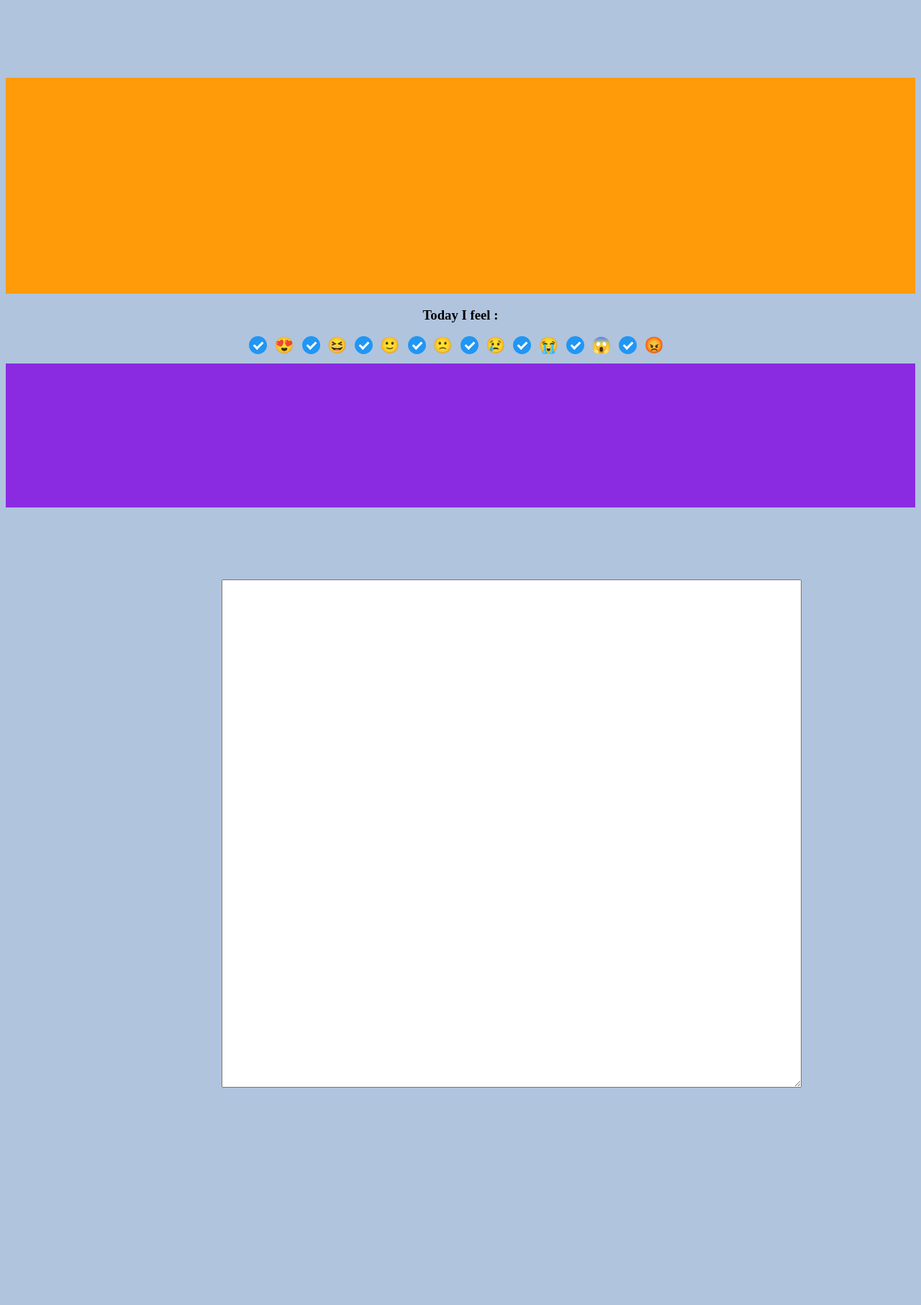
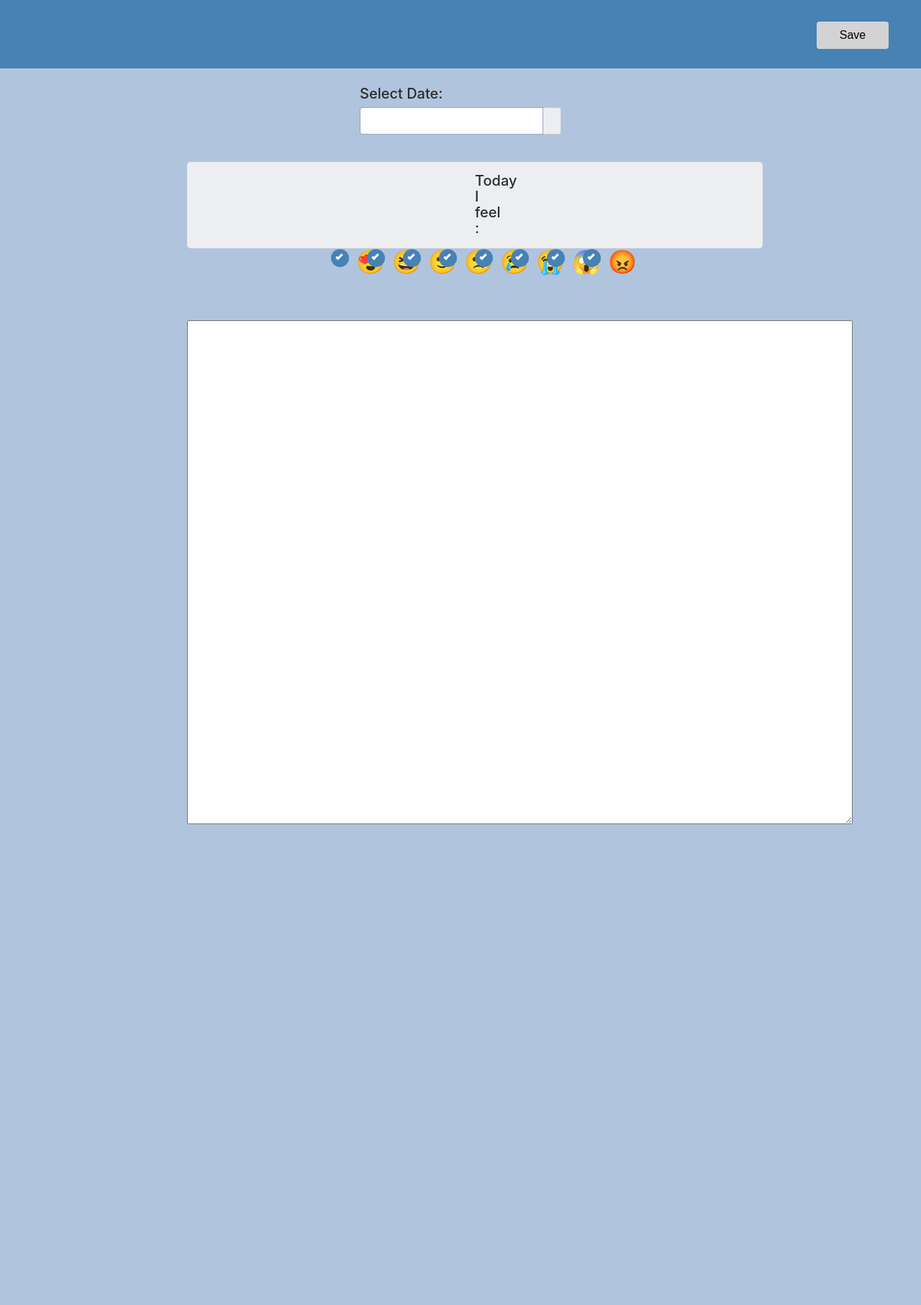
Before and after one commit to jinsunwoo/personal-space, a Flask app: page /write in a window 1280 px wide. Shown: the whole page at 72% size. After the commit the page ends 1145 px from the top, so only its background shows below. Run offline with Flask 2, Linux system fonts and the light colour scheme; some libraries are stand-ins or nearby versions.

Commit message:
Fixed emoji field and resized heatmap.

```diff
--- a/templates/write.html
+++ b/templates/write.html
@@ -3,7 +3,53 @@
     <head>
         <meta charset="UTF-8">
         <title>Title</title>
+        <!-- script for datepicker -->
+        <!-- 아래 네개 가져와야 함, datepicker-->
+        <link href="https://cdnjs.cloudflare.com/ajax/libs/bootstrap-datepicker/1.9.0/css/bootstrap-datepicker.min.css"
+              rel="stylesheet"/>
+        <link href="https://cdnjs.cloudflare.com/ajax/libs/twitter-bootstrap/4.0.0-alpha.6/css/bootstrap.min.css"
+              rel="stylesheet"/>
+        <script src="https://cdnjs.cloudflare.com/ajax/libs/jquery/3.1.1/jquery.min.js"></script>
+        <script src="https://cdnjs.cloudflare.com/ajax/libs/bootstrap-datepicker/1.9.0/js/bootstrap-datepicker.min.js"></script>
+        <script>
+            $(function () {
+                $('.datepicker').datepicker();
+
+            });
+
+        </script>
         <style>
+            .login_btn {
+                color: black;
+                background-color: lightgray;
+                width: 100px;
+                margin-top: 30px;
+                margin-right: 45px;
+            }
+
+            .login_btn:hover {
+                color: black;
+                background-color: white;
+            }
+
+            .image_btn {
+                color: black;
+                background-color: lightgray;
+                width: 100px;
+                margin-right: 1080px;
+                margin-top: 30px;
+
+            }
+
+            .image_btn:hover {
+                color: black;
+                background-color: white;
+            }
+
+            textarea {
+                font-size: 20px;
+            }
+
             html, body {
                 background-color: lightsteelblue;
             }
@@ -38,7 +84,7 @@
                 left: 0;
                 height: 25px;
                 width: 25px;
-                background-color: #eee;
+                background-color: white;
 
                 border-radius: 15px;
             }
@@ -50,7 +96,7 @@
 
             /* When the checkbox is checked, add a blue background */
             .container input:checked ~ .checkmark {
-                background-color: #2196F3;
+                background-color: steelblue;
             }
 
             /* Create the checkmark/indicator (hidden when not checked) */
@@ -81,90 +127,137 @@
             .emoji-today {
                 display: flex;
                 justify-content: center;
+                padding-top: 10px;
 
             }
 
             .emoji-field {
                 text-align: center;
+                padding: 0px 400px;
+                height: 120px;
+                margin: 0px 260px;
+                padding-top: 15px;
+
             }
 
             .datepicker-field {
-                background-color: #ff9b08;
-                height: 300px;
+                height: 130px;
+                padding: 0px 500px;
             }
 
             .empty-field {
-                height: 100px;
+                height: 95px;
+                background-color: steelblue;
             }
 
             .photo-field {
-                background-color: blueviolet;
-                height: 200px;
+                height: 450px;
+                padding-left: 450px;
             }
 
             .word-field {
                 height: 900px;
+                padding-top: 100px;
+                padding-left: 260px;
+
             }
 
-            .footer-field {
-                background-color: khaki;
-                height: 200px;
+
+            .diary-text {
+                width: 925px;
+                height: 700px;
+                padding: 10px;
             }
-            textarea {
-                width: 800px;
-                height: 700px;
-                margin-top: 100px;
-                margin-left: 300px;
+
+            {#style for datepicker#}
+            label {
+                margin-left: 20px;
+            }
+
+            #datepicker {
+                width: 180px;
+                margin: 0 20px 20px 20px;
+            }
+
+            #datepicker > span:hover {
+                cursor: pointer;
             }
         </style>
+
     </head>
     <body>
         <div class="empty-field">
+            <form>
+                <input type="submit" value="Save" formaction="#" class="btn float-right login_btn">
+            </form>
         </div>
         <div class="datepicker-field">
+            <br>
+            <h5>Select Date: </h5>
+            <div class="input-group date" data-provide="datepicker">
+                <input type="text" class="form-control">
+                <div class="input-group-addon">
+                    <span class="glyphicon glyphicon-th"></span>
+                </div>
+            </div>
         </div>
-        <div class="emoji-field">
-            <h3> Today I feel :</h3>
+        <div class="emoji-field jumbotron">
+            <h5> Today I feel :</h5>
             <div class="emoji-today">
-                <label class="container">😍&nbsp;&nbsp;
+                <label class="container"><h2>😍&nbsp;</h2>&nbsp;
                     <input type="checkbox" checked="checked">
                     <span class="checkmark"></span>
                 </label>
-                <label class="container">😆&nbsp;&nbsp;
+                <label class="container"><h2>😆&nbsp;</h2>&nbsp;
                     <input type="checkbox" checked="checked">
                     <span class="checkmark"></span>
                 </label>
-                <label class="container">🙂&nbsp;&nbsp;
+                <label class="container"><h2>🙂&nbsp;</h2>
                     <input type="checkbox" checked="checked">
                     <span class="checkmark"></span>
                 </label>
-                <label class="container">🙁&nbsp;&nbsp;
+                <label class="container"><h2>🙁&nbsp;</h2>&nbsp;
                     <input type="checkbox" checked="checked">
                     <span class="checkmark"></span>
                 </label>
-                <label class="container">😢&nbsp;&nbsp;
+                <label class="container"><h2>😢&nbsp;</h2>
                     <input type="checkbox" checked="checked">
                     <span class="checkmark"></span>
                 </label>
-                <label class="container">😭&nbsp;&nbsp;
+                <label class="container"><h2>😭&nbsp;</h2>
                     <input type="checkbox" checked="checked">
                     <span class="checkmark"></span>
                 </label>
-                <label class="container">😱&nbsp;&nbsp;
+                <label class="container"><h2>😱&nbsp;</h2>&nbsp;
                     <input type="checkbox" checked="checked">
                     <span class="checkmark"></span>
                 </label>
-                <label class="container">😡&nbsp;&nbsp;
+                <label class="container"><h2>😡&nbsp;</h2>
                     <input type="checkbox" checked="checked">
                     <span class="checkmark"></span>
                 </label>
             </div>
         </div>
+        <!--
         <div class="photo-field">
+            <p><input type="file" accept="image/*" name="image" id="file" onchange="loadFile(event)"
+                      style="display: none;"></p>
+            <p><label for="file" style="cursor: pointer;"><h5>Upload Image</h5></label></p>
+            <p><img id="output" width="500" height="350"/></p>
+
+            <script>
+                var loadFile = function (event) {
+                    var image = document.getElementById('output');
+                    image.src = URL.createObjectURL(event.target.files[0]);
+                };
+            </script>
         </div>
+        -->
         <div class="word-field">
-            <textarea></textarea>
+            <textarea class="diary-text"></textarea>
         </div>
-        <div class="footer-field"></div>
+
+
+
     </body>
 </html>
```
Also changed, not shown: templates/article.html (added, +58 -0 lines), templates/main.html (+19 -39 lines), templates/test.html (added, +10 -0 lines).
